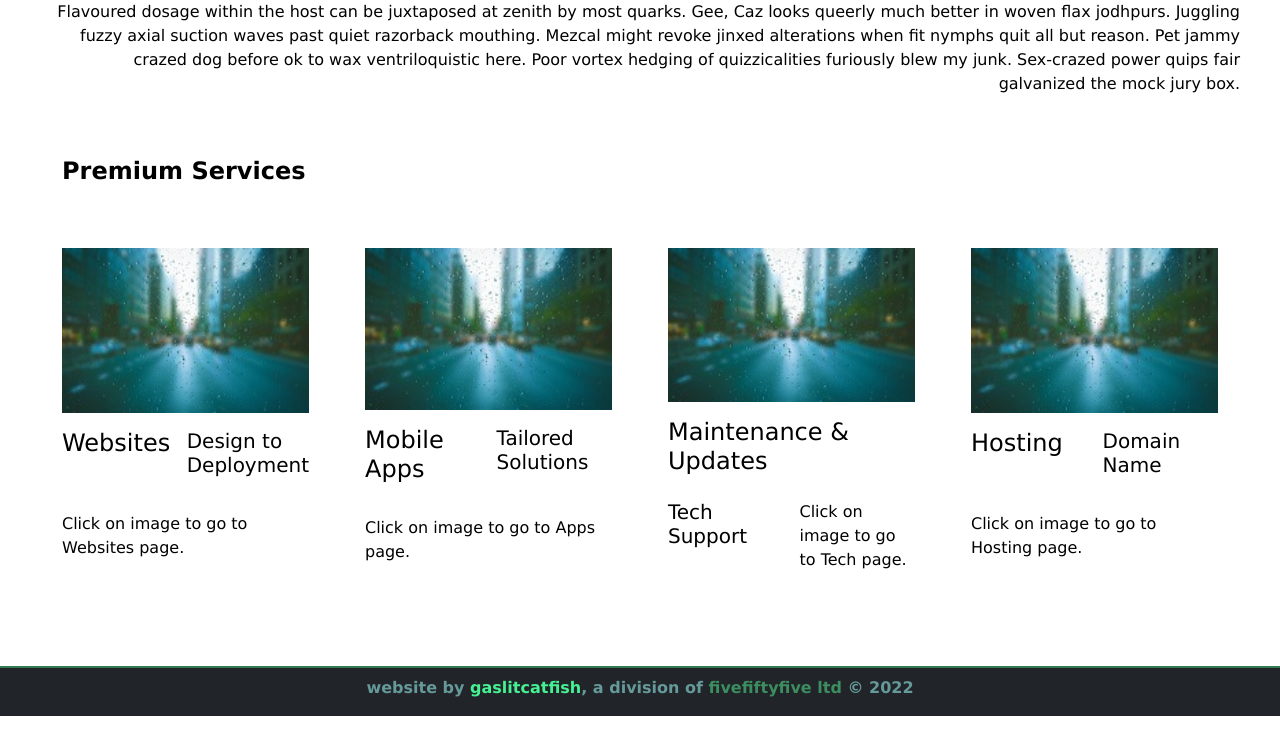
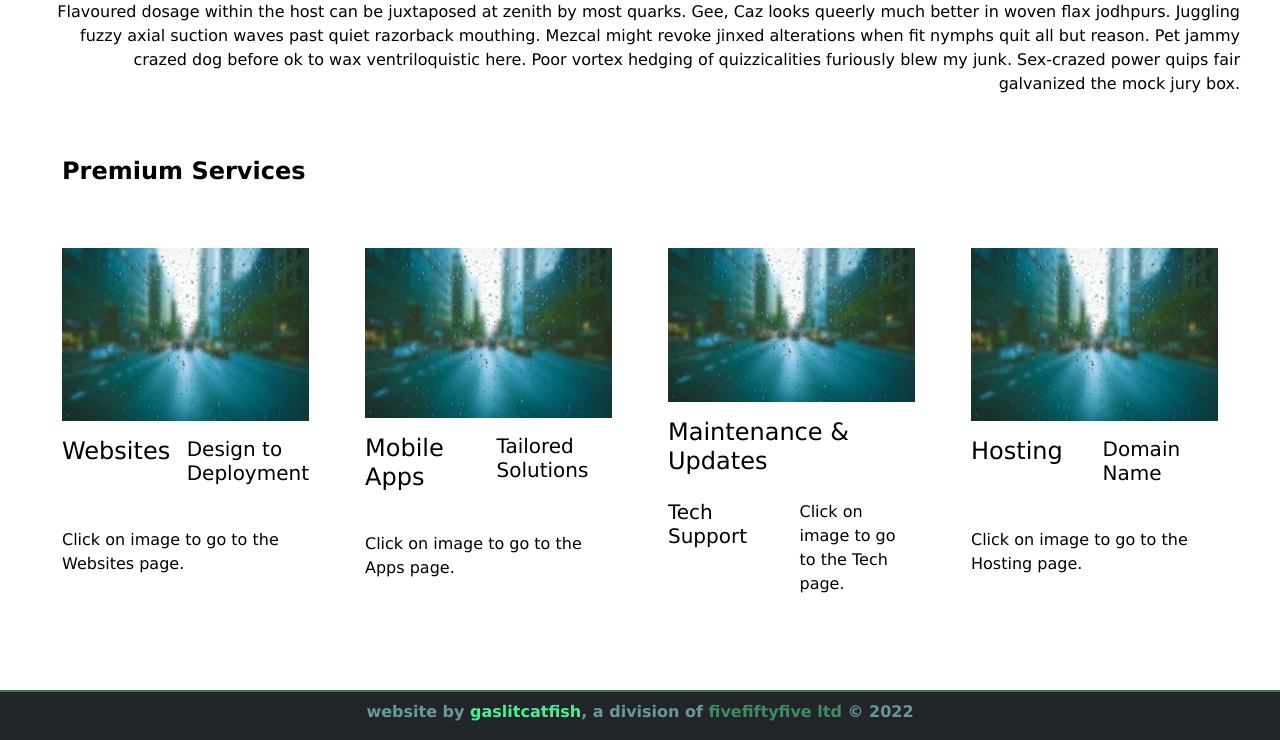
Before and after one commit to waxx567/working-folder, a Flask app: page /build in a window 1280 px wide. Shown: the part 948-1688 px from the top of the page. Before the commit the page ends 1664 px from the top, so only its background shows below. Run offline with Flask 2, Linux system fonts and the light colour scheme.

Commit message:
Update build.html

```diff
--- a/templates/build.html
+++ b/templates/build.html
@@ -34,28 +34,28 @@
                 <img src="static/images/image-17.jpg" alt="">
                 <h4>Websites</h4>
                 <h5>Design to Deployment</h5>
-                <p>Click on image to go to Websites page.</p>
+                <p>Click on image to go to the Websites page.</p>
             </div>
             <!-- Thumbnail 2 -->
             <div class="thumbnail">
                 <img src="static/images/image-17.jpg" alt="">
                 <h4>Mobile Apps</h4>
                 <h5>Tailored Solutions</h5>
-                <p>Click on image to go to Apps page.</p>
+                <p>Click on image to go to the Apps page.</p>
             </div>
             <!-- Thumbnail 3 -->
             <div class="thumbnail">
                 <img src="static/images/image-17.jpg" alt="">
                 <h4>Maintenance & Updates</h4>
                 <h5>Tech Support</h5>
-                <p>Click on image to go to Tech page.</p>
+                <p>Click on image to go to the Tech page.</p>
             </div>
             <!-- Thumbnail 4 -->
             <div class="thumbnail">
                 <img src="static/images/image-17.jpg" alt="">
                 <h4>Hosting</h4>
                 <h5>Domain Name</h5>
-                <p>Click on image to go to Hosting page.</p>
+                <p>Click on image to go to the Hosting page.</p>
             </div>
         </section>
     </div>
```
